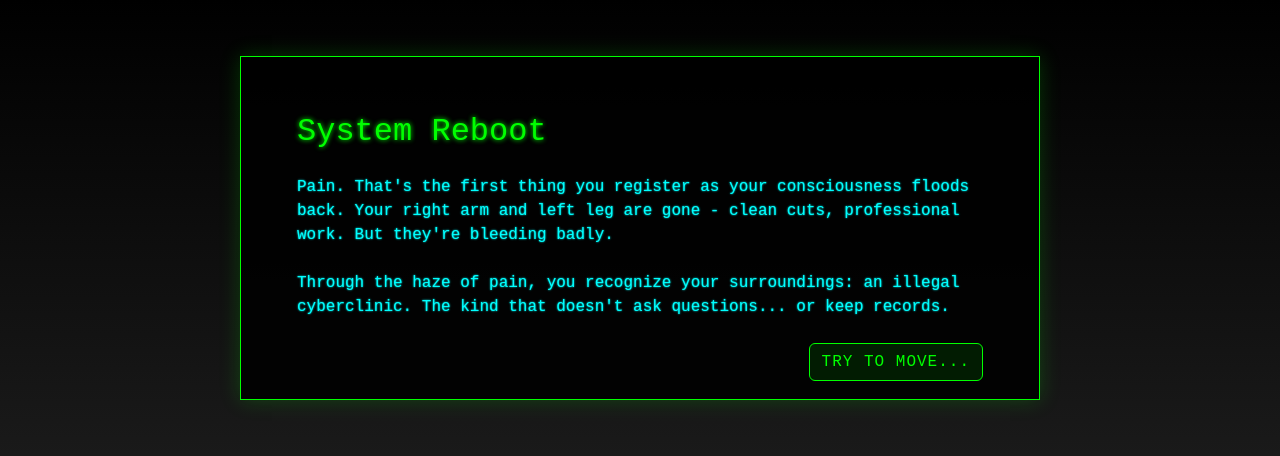
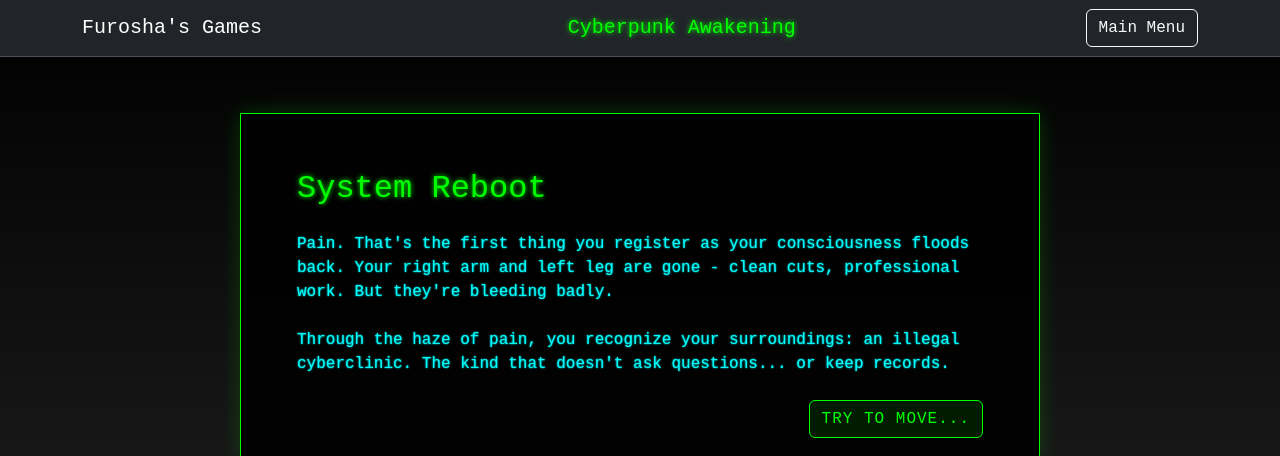
Before and after one commit to Furoshaa/furoshagames, a PHP site: page /games/escapegame/index.php in a window 1280 px wide. Shown: the top 456 px of the page. Run offline with PHP 8.4, Linux system fonts and the light colour scheme; the visitor is signed in with stand-in values (Sample User, id 1).

Commit message:
putting the navbar to the index of the escapegame

```diff
--- a/games/escapegame/index.php
+++ b/games/escapegame/index.php
@@ -10,6 +10,26 @@
     <script src="https://cdn.jsdelivr.net/npm/bootstrap@5.3.0/dist/js/bootstrap.bundle.min.js"></script>
 </head>
 <body class="bg-dark text-light cyberpunk">
+    <!-- Updated navbar -->
+    <nav class="navbar navbar-expand-lg navbar-dark bg-dark border-bottom">
+        <div class="container d-flex justify-content-between align-items-center">
+            <a class="navbar-brand" href="../../index.php">Furosha's Games</a>
+            <div class="mx-auto">
+                <h5 class="mb-0 neon-text">Cyberpunk Awakening</h5>
+            </div>
+            <a href="../../index.php" class="btn btn-outline-light">Main Menu</a>
+        </div>
+    </nav>
+
+    <!-- Auth check -->
+    <?php
+    session_start();
+    if (!isset($_SESSION['user_id'])) {
+        header('Location: ../../index.php');
+        exit();
+    }
+    ?>
+
     <div id="game" class="container-fluid p-4">
         <!-- Story Panel -->
         <div v-if="showStory" class="story-panel">
```
